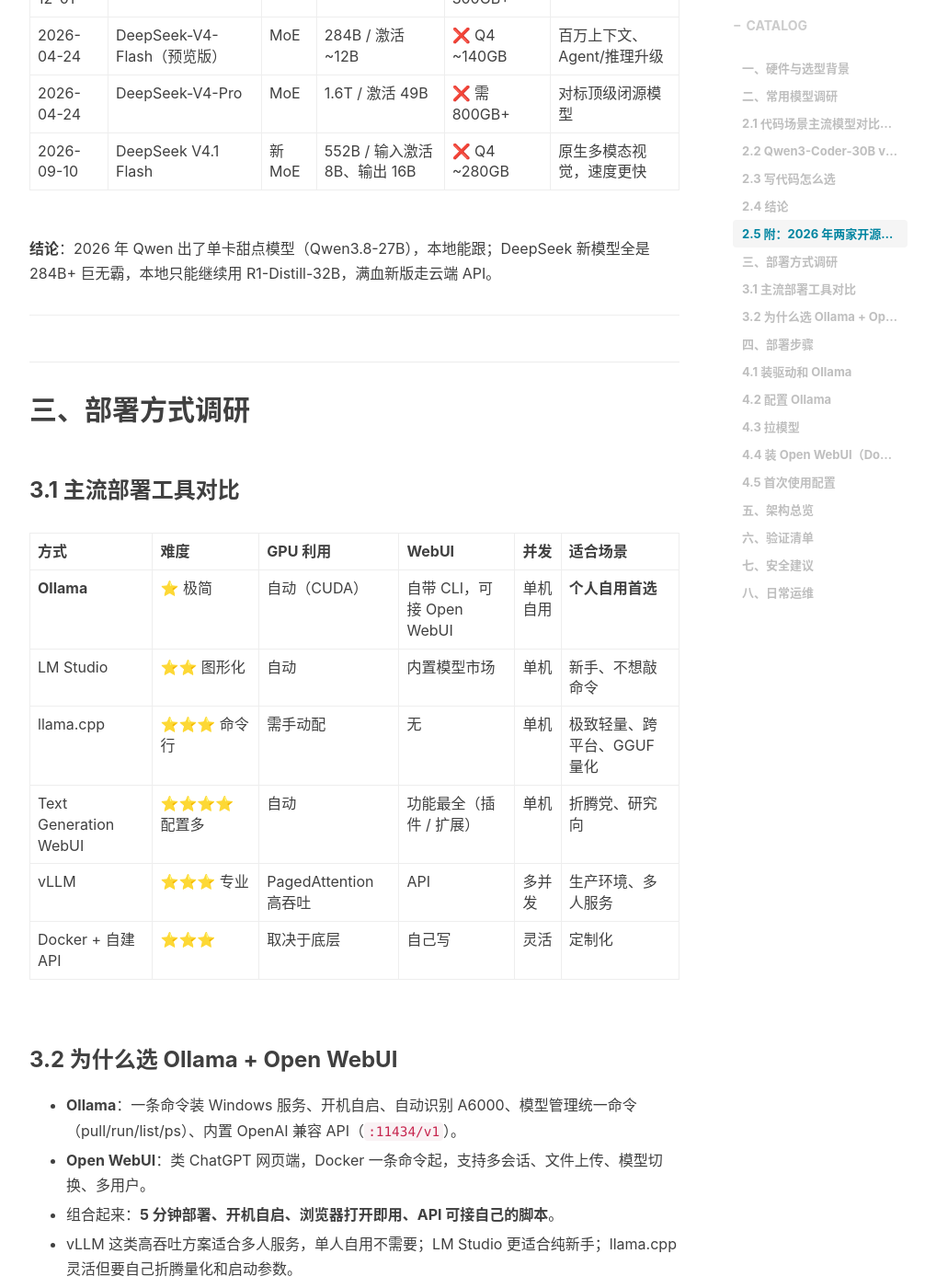
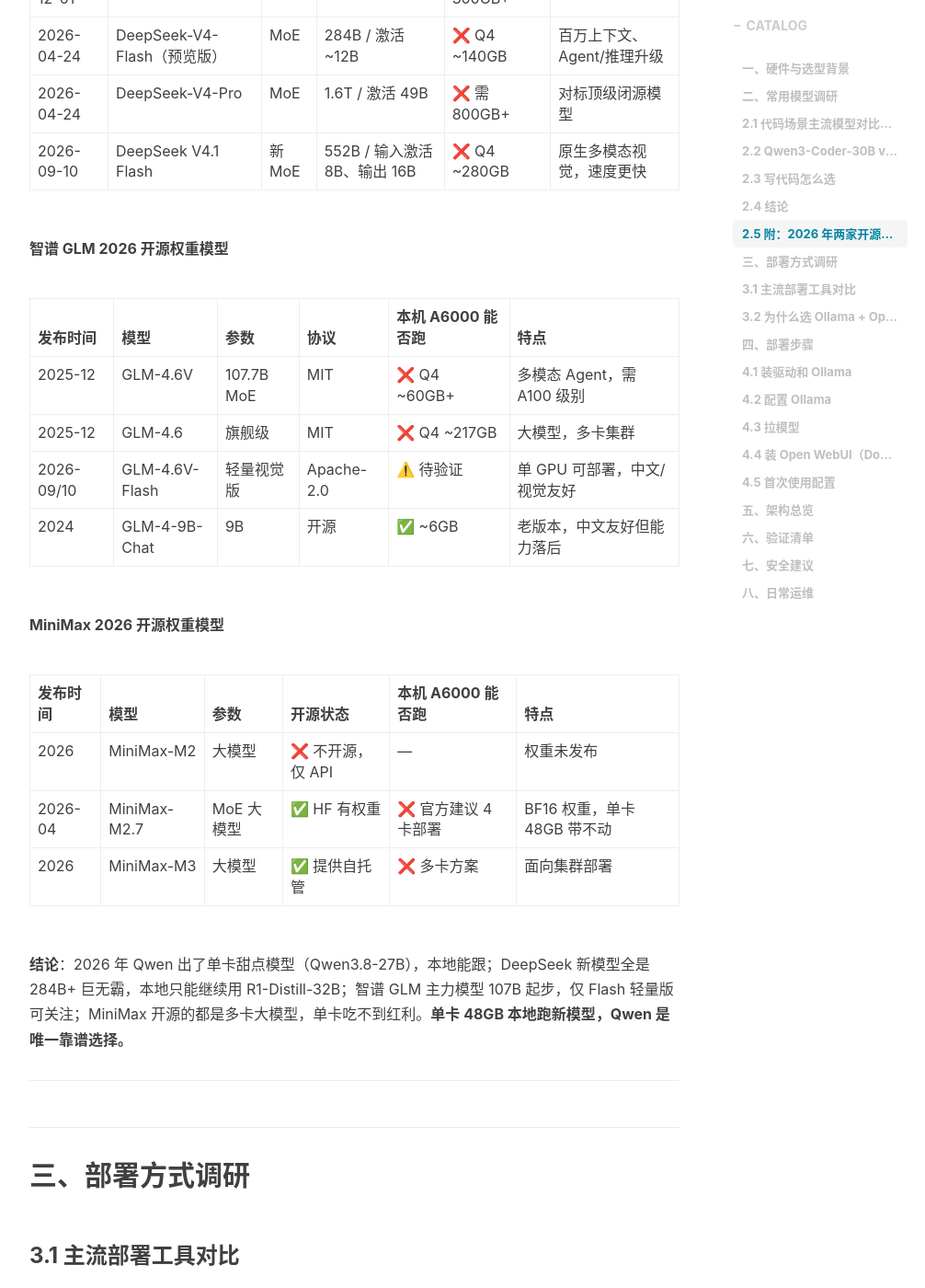
Before and after one commit to githubdingyun/githubdingyun.github.io, a Jekyll site: the page built from _posts/2026/2026-10-15-Windows本地部署Ollama-A6000.md, in a window 1280 px wide and 1400 px high, scrolled down 4285 px. Shown: the whole window at 92% size, without its empty margins (233-1239 px from the left). Built offline with Jekyll 4.4.1, drawn with Linux system fonts in a browser that asks for light colours; nearby versions of some CDN libraries; comment, search, counter and statistics services are not loaded.

Commit message:
补充智谱 GLM 与 MiniMax 2026 开源模型对比

```diff
--- a/_posts/2026/2026-10-15-Windows本地部署Ollama-A6000.md
+++ b/_posts/2026/2026-10-15-Windows本地部署Ollama-A6000.md
@@ -121,7 +121,28 @@ A6000 48GB 显存，Q4 量化下：
 
 
 
-**结论**：2026 年 Qwen 出了单卡甜点模型（Qwen3.8-27B），本地能跟；DeepSeek 新模型全是 284B+ 巨无霸，本地只能继续用 R1-Distill-32B，满血新版走云端 API。
+**智谱 GLM 2026 开源权重模型**
+
+| 发布时间 | 模型 | 参数 | 协议 | 本机 A6000 能否跑 | 特点 |
+| --- | --- | --- | --- | --- | --- |
+| 2025-12 | GLM-4.6V | 107.7B MoE | MIT | ❌ Q4 ~60GB+ | 多模态 Agent，需 A100 级别 |
+| 2025-12 | GLM-4.6 | 旗舰级 | MIT | ❌ Q4 ~217GB | 大模型，多卡集群 |
+| 2026-09/10 | GLM-4.6V-Flash | 轻量视觉版 | Apache-2.0 | ⚠️ 待验证 | 单 GPU 可部署，中文/视觉友好 |
+| 2024 | GLM-4-9B-Chat | 9B | 开源 | ✅ ~6GB | 老版本，中文友好但能力落后 |
+
+
+
+**MiniMax 2026 开源权重模型**
+
+| 发布时间 | 模型 | 参数 | 开源状态 | 本机 A6000 能否跑 | 特点 |
+| --- | --- | --- | --- | --- | --- |
+| 2026 | MiniMax-M2 | 大模型 | ❌ 不开源，仅 API | — | 权重未发布 |
+| 2026-04 | MiniMax-M2.7 | MoE 大模型 | ✅ HF 有权重 | ❌ 官方建议 4 卡部署 | BF16 权重，单卡 48GB 带不动 |
+| 2026 | MiniMax-M3 | 大模型 | ✅ 提供自托管 | ❌ 多卡方案 | 面向集群部署 |
+
+
+
+**结论**：2026 年 Qwen 出了单卡甜点模型（Qwen3.8-27B），本地能跟；DeepSeek 新模型全是 284B+ 巨无霸，本地只能继续用 R1-Distill-32B；智谱 GLM 主力模型 107B 起步，仅 Flash 轻量版可关注；MiniMax 开源的都是多卡大模型，单卡吃不到红利。**单卡 48GB 本地跑新模型，Qwen 是唯一靠谱选择。**
 
 
 
```
